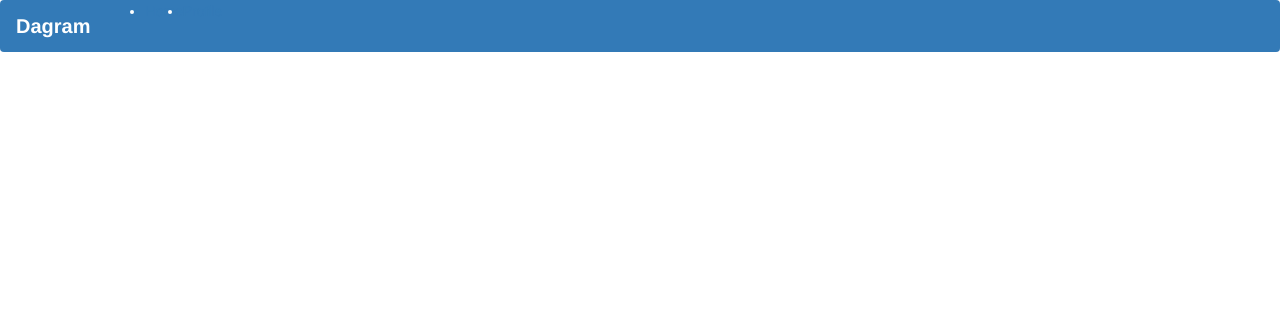
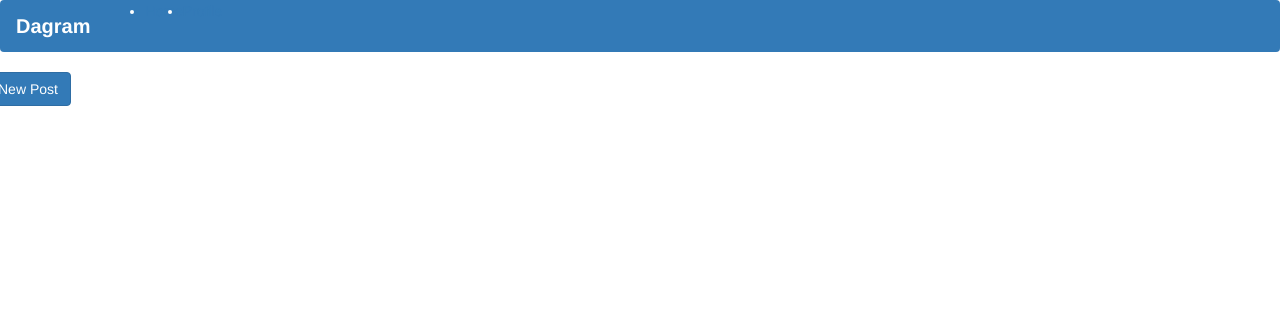
Before and after one commit to D0nmoses/dagram, a Django app: page / in a window 1280 px wide. Shown: the top 312 px of the page. Run offline with Django 3.2, Linux system fonts and the light colour scheme; a user stored in the database is signed in; data that the repository does not hold is empty; some libraries are stand-ins or nearby versions.

Commit message:
add a button for new posts to home.html

```diff
--- a/gallery/templates/all_gram/home.html
+++ b/gallery/templates/all_gram/home.html
@@ -4,6 +4,9 @@
 {% block content %}
 {{ block.super}}
 
+<div class="row">
+    <a href = "{% url 'new_post' %}"><button class="btn btn-primary">New Post</button></a>
+</div>
 <div class="row">
   {% for post in posts %}
   <!-- Grid column -->
--- a/gallery/urls.py
+++ b/gallery/urls.py
@@ -6,7 +6,7 @@ from django.conf.urls.static import static
 urlpatterns=[
     re_path(r'^$', views.home, name='home'),
     # re_path(r'^profile/(\d+)', views.profile, name="profile"),
-    # re_path(r'^create/post', views.new_post, name="new-post"),
+    re_path(r'^create/post', views.new_post, name="new-post"),
     # re_path(r'^follow/(\d+)', views.follow, name="follow"),
     # re_path(r'^create/comment(\d+)', views.comment, name="comment" ),
     # re_path(r'^like/(\d+)', views.like, name="like"),
--- a/gallery/views.py
+++ b/gallery/views.py
@@ -3,6 +3,7 @@ from django.shortcuts import render, redirect
 from django.contrib.auth.decorators import login_required
 from .models import Follow, Like, Comment, Post, Profile
 from django.core.exceptions import ObjectDoesNotExist
+from .forms import NewsPostForm
 
 # Create your views here.
 
```
